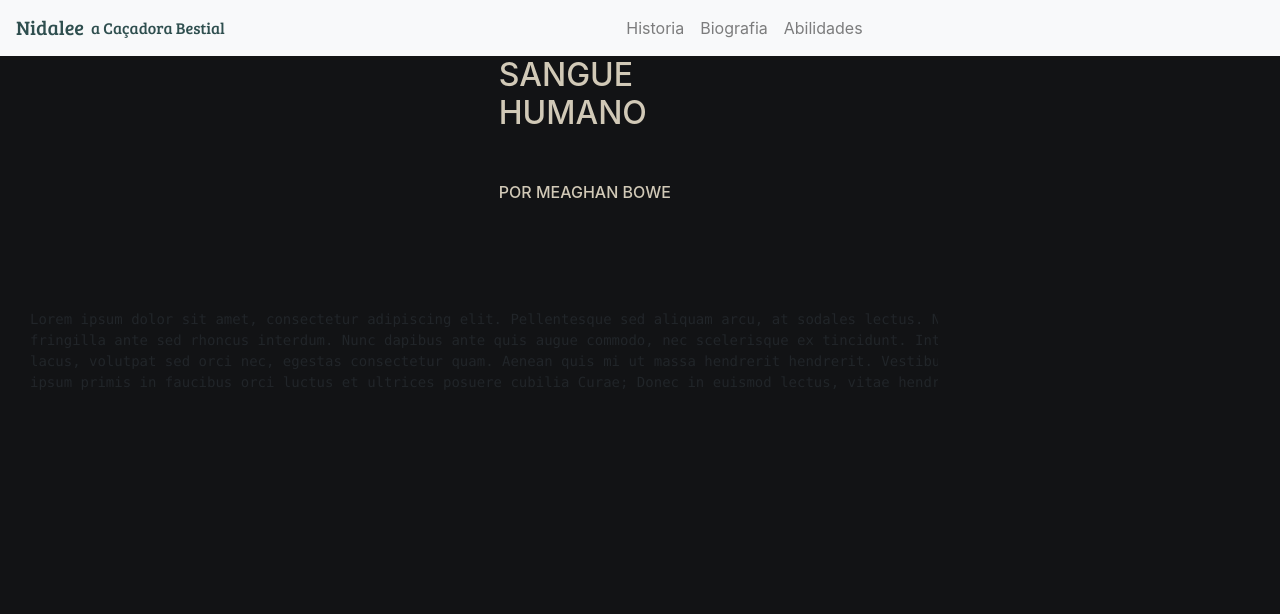
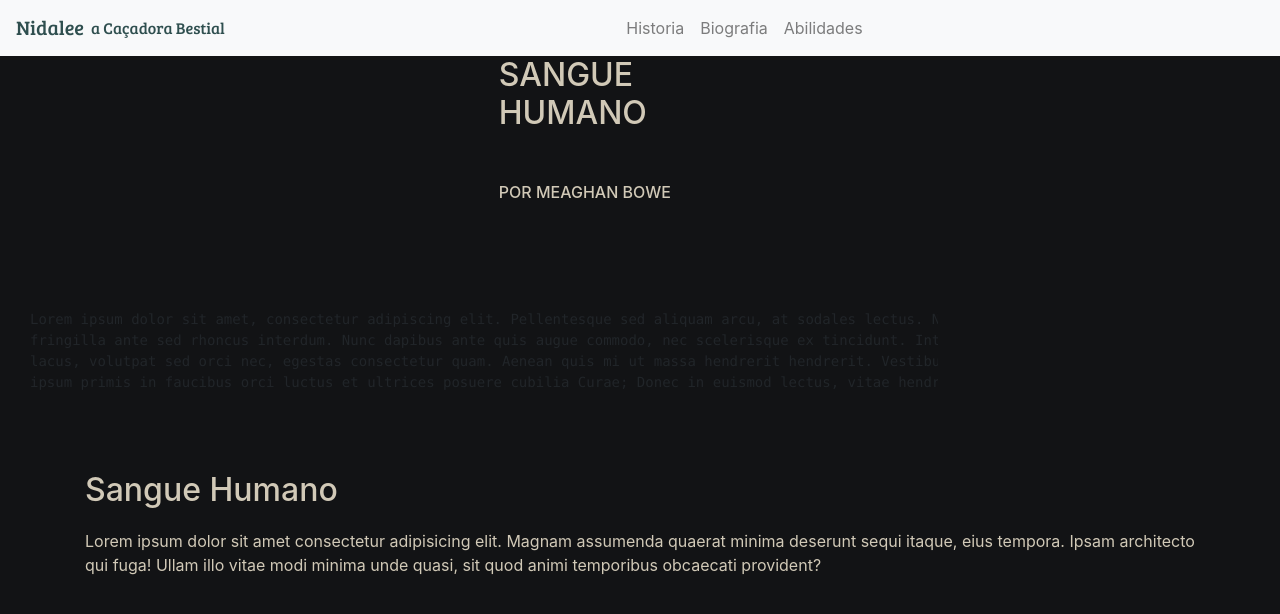
Before and after one commit to AdmetaCYun/Site-nidalee, a website: page historia.html in a window 1280 px wide. Drawn offline with nearby package versions, Linux system fonts and the light colour scheme.

Commit message:
limpar nav antiga

```diff
--- a/historia.html
+++ b/historia.html
@@ -20,31 +20,6 @@
 </head>
 
 <body class="bg-red">
-    <!-- <nav class="navbar navbar-expand-lg navbar-light bg-light ">
-        <a class="navbar-brand title_navbar" href="index.html">
-            <div class="blue font-family-bestial ">Nidalee</div>
-        </a>
-        <button class="navbar-toggler" type="button" data-toggle="collapse" data-target="#navbarNav"
-            aria-controls="navbarNav" aria-expanded="false" aria-label="Toggle navigation">
-            <span class="navbar-toggler-icon"></span>
-        </button>
-        <span id="tp1" class="navbar-text">
-            <div class="blue font-family-bestial"> a Caçadora Bestial</div>
-        </span>
-        <div class="collapse justify-content-center navbar-collapse" id="navbarNav">
-            <ul class="navbar-nav ">
-                <li class="nav-item">
-                    <a class="nav-link" href="#">Historia <span class="sr-only">(current)</span></a>
-                </li>
-                <li class="nav-item">
-                    <a class="nav-link" href="#">Biografia</a>
-                </li>
-                <li class="nav-item">
-                    <a class="nav-link" href="#">Abilidades</a>
-                </li>
-            </ul>
-        </div>
-    </nav> -->
 
     <div id="barranavegacao"></div>
 
@@ -83,6 +58,14 @@ ipsum primis in faucibus orci luctus et ultrices posuere cubilia Curae; Donec in
 
     </div>
 
+    <div class="container">
+
+        <h2 class="centrar">Sangue Humano</h2>
+        <div>Lorem ipsum dolor sit amet consectetur adipisicing elit. Magnam assumenda quaerat minima deserunt sequi
+            itaque, eius tempora. Ipsam architecto qui fuga! Ullam illo vitae modi minima unde quasi, sit quod animi
+            temporibus obcaecati provident?</div>
+    </div>
+
 
     <!-- Optional JavaScript -->
     <!-- jQuery first, then Popper.js, then Bootstrap JS -->
--- a/style.css
+++ b/style.css
@@ -33,3 +33,7 @@
 .h6 {
    margin: 50px auto;
 }
+
+.centrar{
+   margin: 20px auto;
+}
```
Also changed, not shown: index.html (+0 -25 lines).
